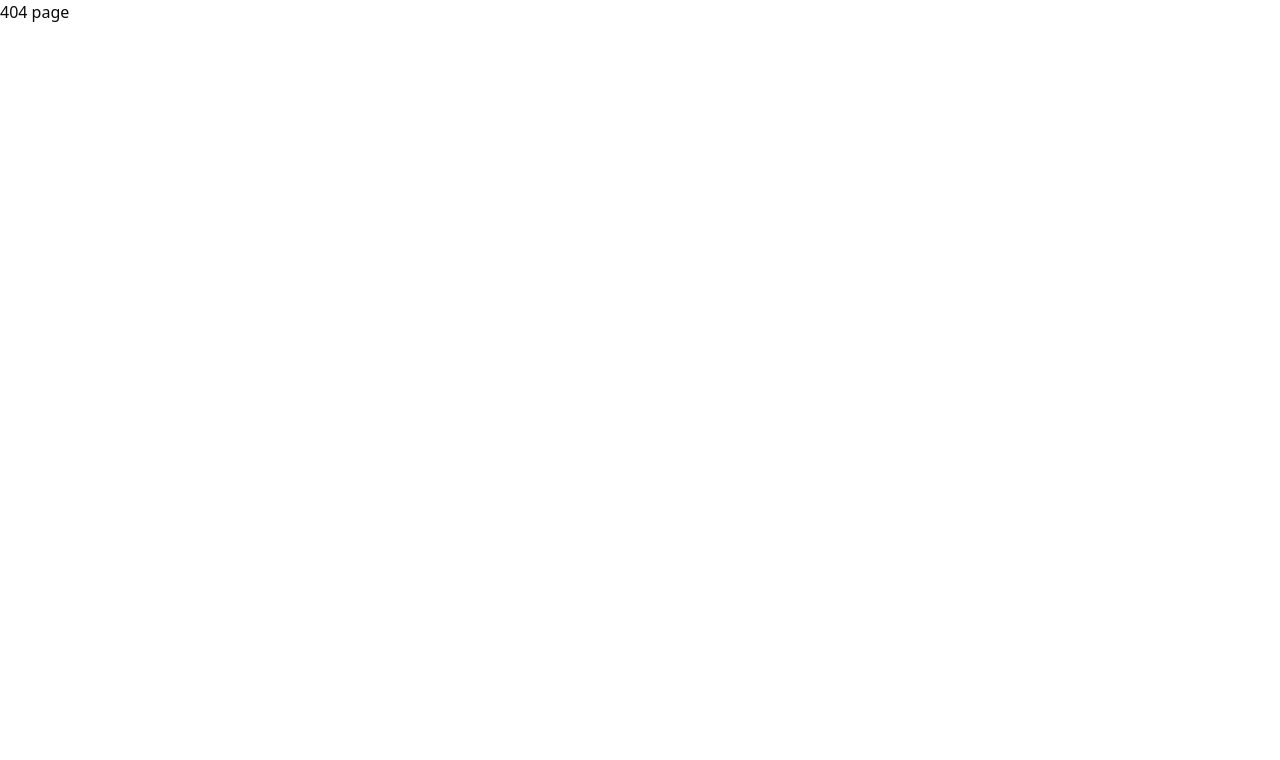
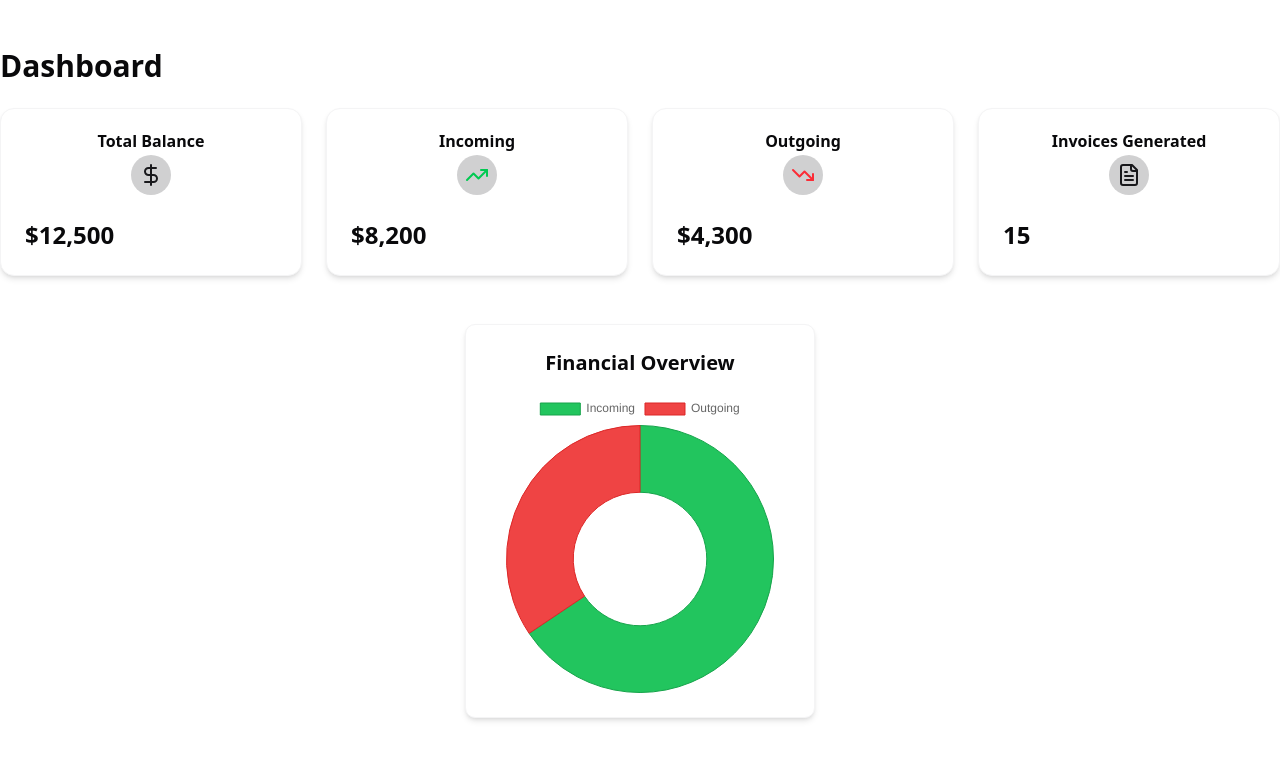
Before and after one commit to bitaccountants/invLog, a Next.js app: page /dashboard in a window 1280 px wide. Shown: the top 760 px of the page. Built offline with nearby package versions, Linux system fonts and the light colour scheme.

Commit message:
sample dashboard page

```diff
--- a/package.json
+++ b/package.json
@@ -13,12 +13,14 @@
     "@radix-ui/react-dialog": "^1.1.6",
     "@radix-ui/react-separator": "^1.1.2",
     "@radix-ui/react-slot": "^1.1.2",
+    "chart.js": "^4.4.8",
     "class-variance-authority": "^0.7.1",
     "clsx": "^2.1.1",
     "lucide-react": "^0.477.0",
     "next": "15.2.1",
     "next-themes": "^0.4.4",
     "react": "^19.0.0",
+    "react-chartjs-2": "^5.3.0",
     "react-dom": "^19.0.0",
     "tailwind-merge": "^3.0.2",
     "tailwindcss-animate": "^1.0.7"
--- a/src/app/dashboard/page.tsx
+++ b/src/app/dashboard/page.tsx
@@ -1,7 +1,83 @@
-import React from "react";
+"use client";
 
-const page = () => {
-  return <div>404 page</div>;
-};
+import { Card, CardContent, CardHeader, CardTitle } from "@/components/ui/card";
+import { DollarSign, TrendingUp, TrendingDown, FileText } from "lucide-react";
+import { Doughnut } from "react-chartjs-2";
+import { Chart as ChartJS, ArcElement, Tooltip, Legend } from "chart.js";
 
-export default page;
+// Register Chart.js components
+ChartJS.register(ArcElement, Tooltip, Legend);
+
+export default function Dashboard() {
+  // Dummy Data for Cards
+  const stats = [
+    {
+      title: "Total Balance",
+      value: "$12,500",
+      icon: <DollarSign className="text-primary" />,
+    },
+    {
+      title: "Incoming",
+      value: "$8,200",
+      icon: <TrendingUp className="text-green-500" />,
+    },
+    {
+      title: "Outgoing",
+      value: "$4,300",
+      icon: <TrendingDown className="text-red-500" />,
+    },
+    {
+      title: "Invoices Generated",
+      value: "15",
+      icon: <FileText className="text-primary" />,
+    },
+  ];
+
+  // Circular Chart Data
+  const chartData = {
+    labels: ["Incoming", "Outgoing"],
+    datasets: [
+      {
+        label: "Amount ($)",
+        data: [8200, 4300], // Example data
+        backgroundColor: ["#22c55e", "#ef4444"], // Green for Incoming, Red for Outgoing
+        borderColor: ["#16a34a", "#dc2626"],
+        borderWidth: 1,
+      },
+    ],
+  };
+
+  return (
+    <div className="container py-12">
+      <h1 className="text-3xl font-bold mb-6">Dashboard</h1>
+
+      {/* Stat Cards */}
+      <div className="grid sm:grid-cols-2 lg:grid-cols-4 gap-6">
+        {stats.map((stat, index) => (
+          <Card
+            key={index}
+            className="shadow-md border border-secondary transition-all hover:scale-[1.02]"
+          >
+            <CardHeader className="flex justify-between items-center">
+              <CardTitle>{stat.title}</CardTitle>
+              <div className="p-2 rounded-full bg-primary/20">{stat.icon}</div>
+            </CardHeader>
+            <CardContent>
+              <p className="text-2xl font-semibold">{stat.value}</p>
+            </CardContent>
+          </Card>
+        ))}
+      </div>
+
+      {/* Circular Chart */}
+      <div className="mt-12 flex justify-center">
+        <div className="bg-card p-6 border border-secondary rounded-lg shadow-md">
+          <h2 className="text-xl font-semibold mb-4 text-center">
+            Financial Overview
+          </h2>
+          <Doughnut data={chartData} />
+        </div>
+      </div>
+    </div>
+  );
+}
```
Also changed, not shown: src/app/(dashboard)/layout.tsx (deleted), src/app/(dashboard)/page.tsx (deleted), 1 other file (tests, documents, lock files or other folders).
